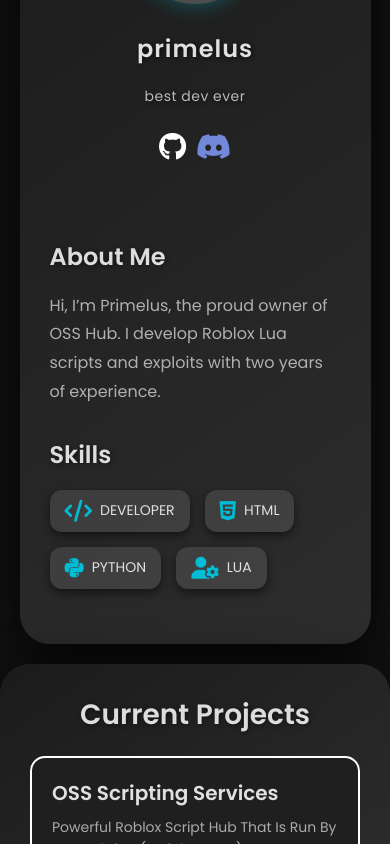
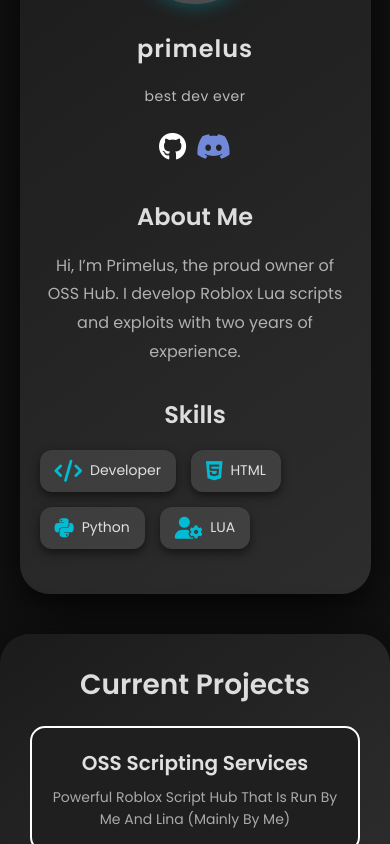
Before and after one commit to ossfr/osshub, a plain HTML site: page index.html in a window 390 px wide. Drawn offline with Linux system fonts and the light colour scheme; grey boxes are pictures that could not be loaded.

Commit message:
Update styles.css

```diff
--- a/styles.css
+++ b/styles.css
@@ -10,14 +10,14 @@
 
 html, body {
     height: 100%;
-    background-color: #121212; /* Dark background for contrast */
+    background-color: #121212;
     color: #e0e0e0;
     font-family: 'Poppins', sans-serif;
     display: flex;
     flex-direction: column;
     justify-content: center;
     align-items: center;
-    overflow-x: hidden; /* Prevent horizontal scrolling */
+    overflow-x: hidden;
 }
 
 /* Custom Scrollbar */
@@ -45,10 +45,12 @@ html, body {
     background: linear-gradient(145deg, #1b1b1b, #2d2d2d);
     border-radius: 30px;
     padding: 60px;
-    max-width: 1200px; /* Increased maximum width */
+    max-width: 1200px;
     width: 90%;
     box-shadow: 0 12px 50px rgba(0, 0, 0, 0.9);
     gap: 50px;
+    justify-content: center;
+    align-items: center;
 }
 
 /* Profile Section */
@@ -81,6 +83,7 @@ html, body {
     font-weight: 600;
     letter-spacing: 1px;
     transition: color 0.3s;
+    text-align: center;
 }
 
 .name:hover {
@@ -96,7 +99,7 @@ html, body {
 /* Social Icons Styling */
 .social-icons {
     display: flex;
-    gap: 10px; /* Space between icons */
+    gap: 10px;
 }
 
 .github-icon, .discord-icon {
@@ -109,13 +112,12 @@ html, body {
     color: #00bcd4;
 }
 
-/* Discord Icon Styling */
 .discord-icon {
-    color: #7289da; /* Discord's brand color */
+    color: #7289da;
 }
 
 .discord-icon:hover {
-    color: #5b6eae; /* Darker shade on hover */
+    color: #5b6eae;
 }
 
 /* Details Section */
@@ -149,19 +151,18 @@ html, body {
     border-radius: 12px;
     font-size: 16px;
     font-weight: 500;
-    text-transform: uppercase;
     background: rgba(255, 255, 255, 0.1);
-    color: #e0e0e0; /* Darker text for better contrast */
+    color: #e0e0e0;
     display: flex;
     align-items: center;
-    gap: 8px; /* Space between icon and text */
+    gap: 8px;
     transition: filter 0.3s;
-    box-shadow: 0 4px 10px rgba(0, 0, 0, 0.5); /* Shadow for better visibility */
+    box-shadow: 0 4px 10px rgba(0, 0, 0, 0.5);
 }
 
 .skill i {
-    font-size: 22px; /* Increased icon size */
-    color: #00bcd4; /* Icon color */
+    font-size: 22px;
+    color: #00bcd4;
 }
 
 .skill:hover {
@@ -174,7 +175,7 @@ html, body {
     border-radius: 30px;
     padding: 30px;
     margin: 40px auto;
-    max-width: 1200px; /* Same width as the container */
+    max-width: 1200px;
     width: 90%;
     box-shadow: 0 12px 50px rgba(0, 0, 0, 0.9);
 }
@@ -190,7 +191,7 @@ html, body {
     background: #1f1f1f;
     padding: 20px;
     border-radius: 15px;
-    border: 2px solid #fff; /* White outline */
+    border: 2px solid #fff;
     margin-top: 15px;
 }
 
@@ -219,22 +220,13 @@ footer {
 @media (max-width: 768px) {
     .container {
         flex-direction: column;
-        align-items: center;
-        padding: 30px;
+        padding: 20px;
+        gap: 30px;
     }
 
-    .profile {
+    .profile, .details, .projects {
         width: 100%;
-        margin-bottom: 20px;
-    }
-
-    .details {
-        width: 100%;
-    }
-
-    .projects {
-        width: 100%;
-        margin: 20px 0;
+        text-align: center;
     }
 
     .name {
@@ -265,11 +257,11 @@ footer {
     }
 
     footer {
-        font-size: 12px; /* Smaller font size for mobile */
+        font-size: 12px;
     }
 }
 
-/* Animation */
+/* Fade-in Animation */
 @keyframes fadeIn {
     0% {
         opacity: 0;
@@ -281,21 +273,6 @@ footer {
     }
 }
 
-/* Applying Fade-in Animation to the body */
 body {
-    animation: fadeIn 0.5s forwards; /* 0.5s fade-in duration */
+    animation: fadeIn 0.5s forwards;
 }
-
-/* Advanced Text Shadow */
-.name {
-    text-shadow: 1px 1px 5px rgba(0, 0, 0, 0.7);
-}
-
-.tagline {
-    text-shadow: 1px 1px 5px rgba(0, 0, 0, 0.7);
-}
-
-.details h2,
-.projects h2 {
-    text-shadow: 1px 1px 5px rgba(0, 0, 0, 0.5);
-}
```
